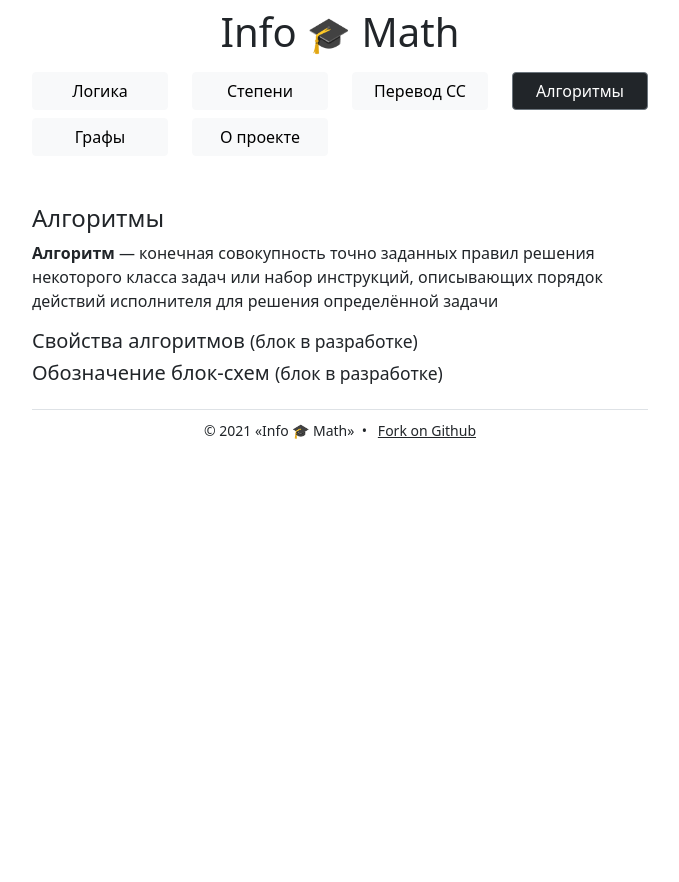
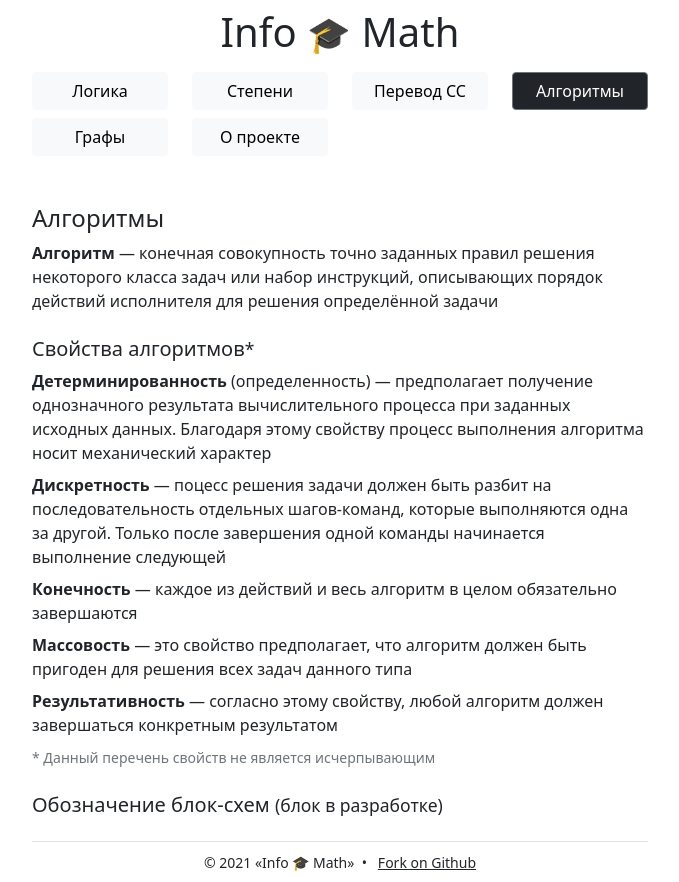
Before and after one commit to mccrush/info, a Vue app: page / in a window 1280 px wide. Both pictures are taken after a click on the button "Алгоритмы". Shown: the whole page, without its empty margins (300-979 px from the left). Before the commit the page ends 800 px from the top, so only its background shows below. Built offline with nearby package versions, Linux system fonts and the light colour scheme.

Commit message:
Add alghoritm props

```diff
--- a/src/App.vue
+++ b/src/App.vue
@@ -60,6 +60,14 @@ h4 {
   margin-top: 32px;
 }
 
+h5 {
+  margin-top: 24px;
+}
+
+p {
+  margin-bottom: 8px;
+}
+
 .w-20 {
   width: 20%;
 }
--- a/src/views/Algol.vue
+++ b/src/views/Algol.vue
@@ -7,7 +7,36 @@
         решения некоторого класса задач или набор инструкций, описывающих
         порядок действий исполнителя для решения определённой задачи
       </p>
-      <h5>Свойства алгоритмов <small>(блок в разработке)</small></h5>
+      <h5>Свойства алгоритмов<small>*</small></h5>
+      <p>
+        <strong>Детерминированность</strong> (определенность) — предполагает
+        получение однозначного результата вычислительного процecca при заданных
+        исходных данных. Благодаря этому свойству процесс выполнения алгоритма
+        носит механический характер
+      </p>
+      <p>
+        <strong>Дискретность</strong> — поцесс решения задачи должен быть разбит
+        на последовательность отдельных шагов-команд, которые выполняются одна
+        за другой. Только после завершения одной команды начинается выполнение
+        следующей
+      </p>
+      <p>
+        <strong>Конечность</strong> — каждое из действий и весь алгоритм в целом
+        обязательно завершаются
+      </p>
+      <p>
+        <strong>Массовость</strong> — это свойство предполагает, что алгоритм
+        должен быть пригоден для решения всех задач данного типа
+      </p>
+      <p>
+        <strong>Результативность</strong> — согласно этому свойству, любой
+        алгоритм должен завершаться конкретным результатом
+      </p>
+      <p>
+        <small class="text-muted"
+          >* Данный перечень свойств не является исчерпывающим</small
+        >
+      </p>
       <h5>Обозначение блок-схем <small>(блок в разработке)</small></h5>
     </div>
   </div>
```
Also changed, not shown: public/img/icons/Ishod 256.png (added).
